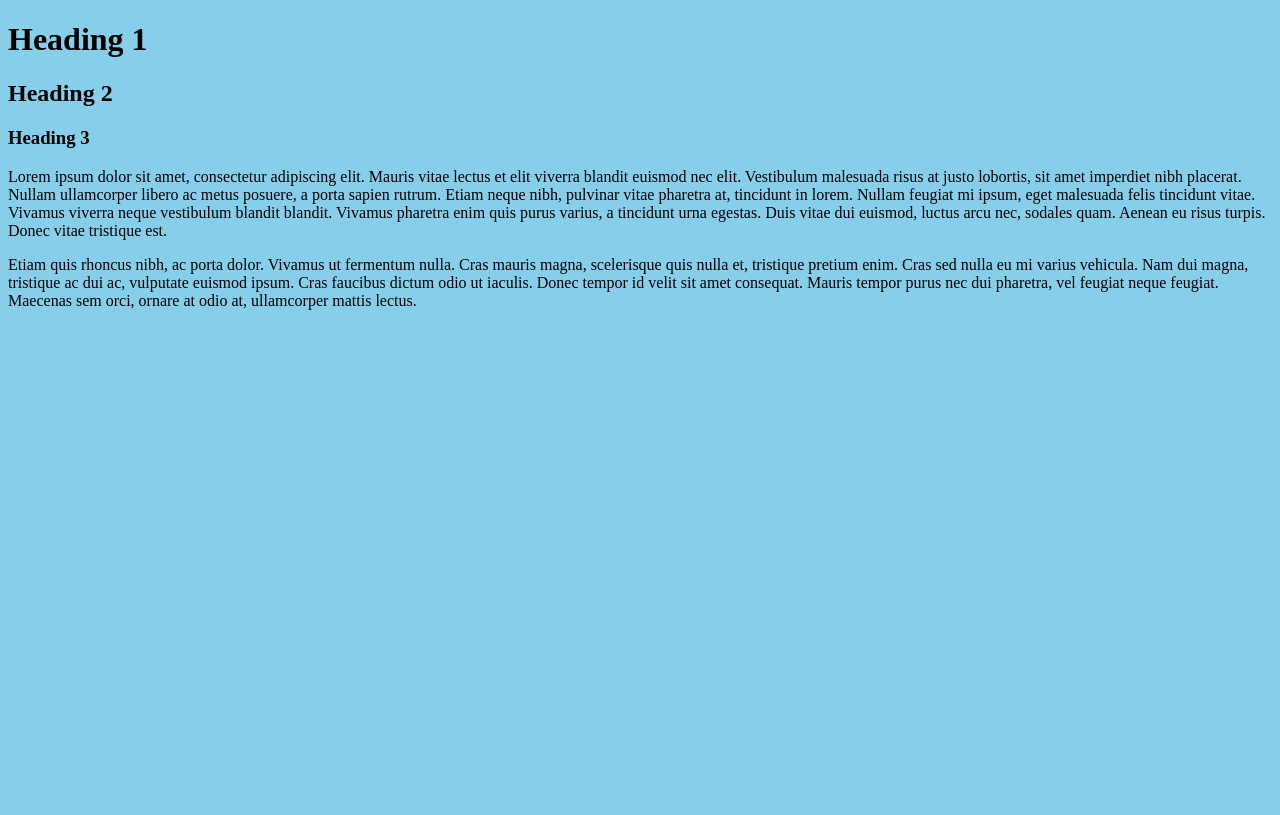
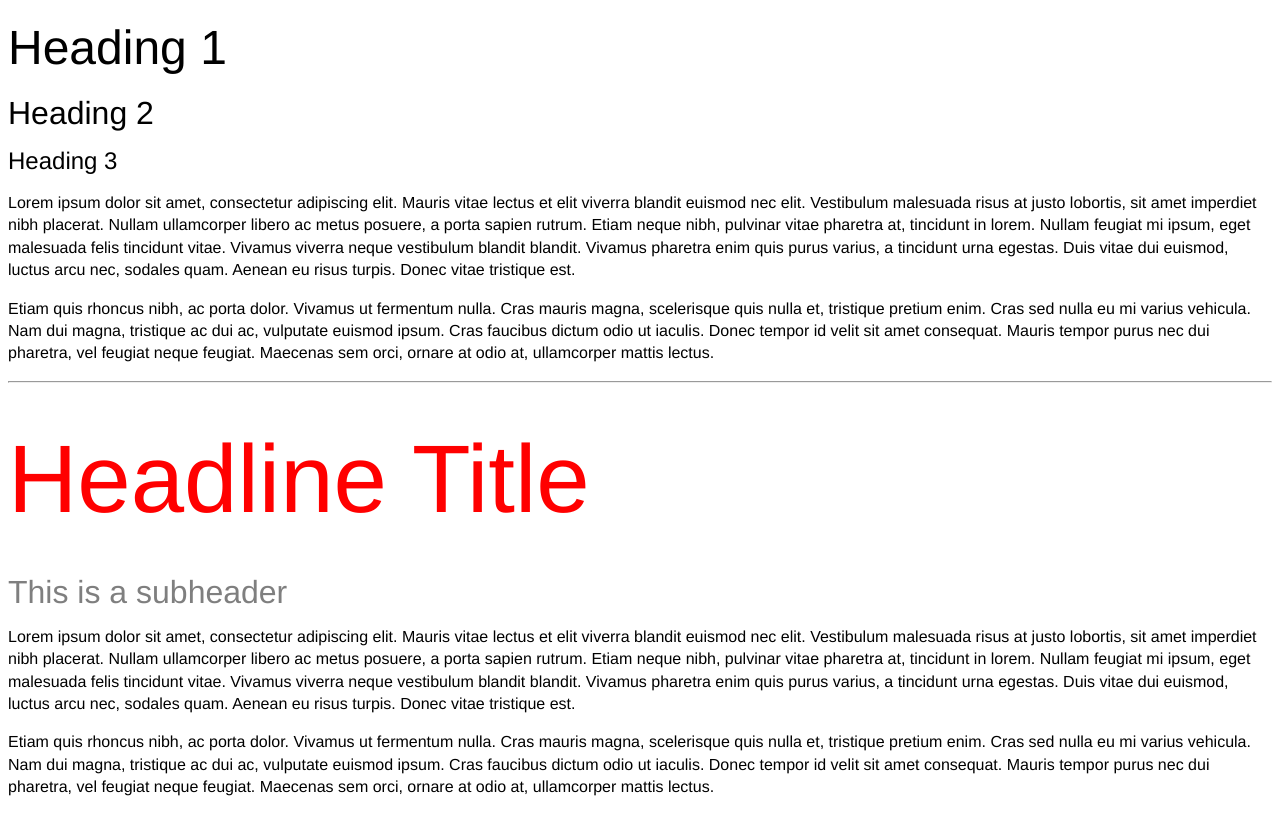
Before and after one commit to aritayeno/mybase, a plain HTML site: page index.html in a window 1280 px wide. Drawn offline with Linux system fonts and the light colour scheme; a web font is replaced by a local one.

Commit message:
added typography partial and type specimen

```diff
--- a/index.html
+++ b/index.html
@@ -8,6 +8,9 @@
 
         <!-- VIEWPORT FOR MOBILE -->
         <meta name="viewport" content="width=device-width, initial-scale=1">
+
+        <!-- ADOBE FONTS -->
+        <link rel="stylesheet" href="https://use.typekit.net/egk5yag.css">
 
         <!-- MAIN CSS FILE -->
         <link href="css/style.css" rel="stylesheet" type="text/css" />
@@ -23,5 +26,14 @@
 
         <p>Etiam quis rhoncus nibh, ac porta dolor. Vivamus ut fermentum nulla. Cras mauris magna, scelerisque quis nulla et, tristique pretium enim. Cras sed nulla eu mi varius vehicula. Nam dui magna, tristique ac dui ac, vulputate euismod ipsum. Cras faucibus dictum odio ut iaculis. Donec tempor id velit sit amet consequat. Mauris tempor purus nec dui pharetra, vel feugiat neque feugiat. Maecenas sem orci, ornare at odio at, ullamcorper mattis lectus.</p>
 
+        <hr />
+
+        <h1 class="mainhead">Headline Title</h1>
+        <h2 class="subhead">This is a subheader</h2>
+
+        <p>Lorem ipsum dolor sit amet, consectetur adipiscing elit. Mauris vitae lectus et elit viverra blandit euismod nec elit. Vestibulum malesuada risus at justo lobortis, sit amet imperdiet nibh placerat. Nullam ullamcorper libero ac metus posuere, a porta sapien rutrum. Etiam neque nibh, pulvinar vitae pharetra at, tincidunt in lorem. Nullam feugiat mi ipsum, eget malesuada felis tincidunt vitae. Vivamus viverra neque vestibulum blandit blandit. Vivamus pharetra enim quis purus varius, a tincidunt urna egestas. Duis vitae dui euismod, luctus arcu nec, sodales quam. Aenean eu risus turpis. Donec vitae tristique est.</p>
+
+        <p>Etiam quis rhoncus nibh, ac porta dolor. Vivamus ut fermentum nulla. Cras mauris magna, scelerisque quis nulla et, tristique pretium enim. Cras sed nulla eu mi varius vehicula. Nam dui magna, tristique ac dui ac, vulputate euismod ipsum. Cras faucibus dictum odio ut iaculis. Donec tempor id velit sit amet consequat. Mauris tempor purus nec dui pharetra, vel feugiat neque feugiat. Maecenas sem orci, ornare at odio at, ullamcorper mattis lectus.</p>
+
     </body>
 </hmtl>
--- /dev/null
+++ b/scss/partials/_typography.scss
@@ -0,0 +1,38 @@
+/* BODY */
+body {
+    font-family: 'laca', Helvetica, sans-serif;
+    font-size: 100%;
+    line-height: 1.4;
+}
+
+/* HEADINGS */
+h1, h2, h3 {
+    font-family: $heading-fontfamily;
+    margin: .5em 0;
+    font-weight: 400;
+}
+
+h1 {
+    font-size: 3em;
+    line-height: 1;
+}
+h2 {
+    font-size: 2em;
+    line-height: 1.1;
+}
+h3 {
+    font-size: 1.5em;
+    line-height: 1.2;
+}
+
+/* TYPE SPECIMENT */
+.mainhead {
+    font-size: 6em;
+    color: $color-accent;
+}
+
+.subhead {
+    font-family: $body-fontfamily;
+    color: $color-midgrey;
+    margin-bottom: 1.2;
+}
--- a/scss/style.scss
+++ b/scss/style.scss
@@ -1,9 +1,10 @@
 // VARIABLES
-$bodybackground: skyblue;
+$body-fontfamily:'laca', Helvetica, sans-serif;
+$heading-fontfamily:'laca-black', Helvetica, sans-serif;
+
+$color-accent: red;
+$color-midgrey: rgba(0,0,0,.5);
 
 // IMPORT PARTIALS
 @import 'partials/toc';
-
-body {
-    background-color: $bodybackground;
-}
+@import 'partials/typography';
```
Also changed, not shown: css/style.css.
